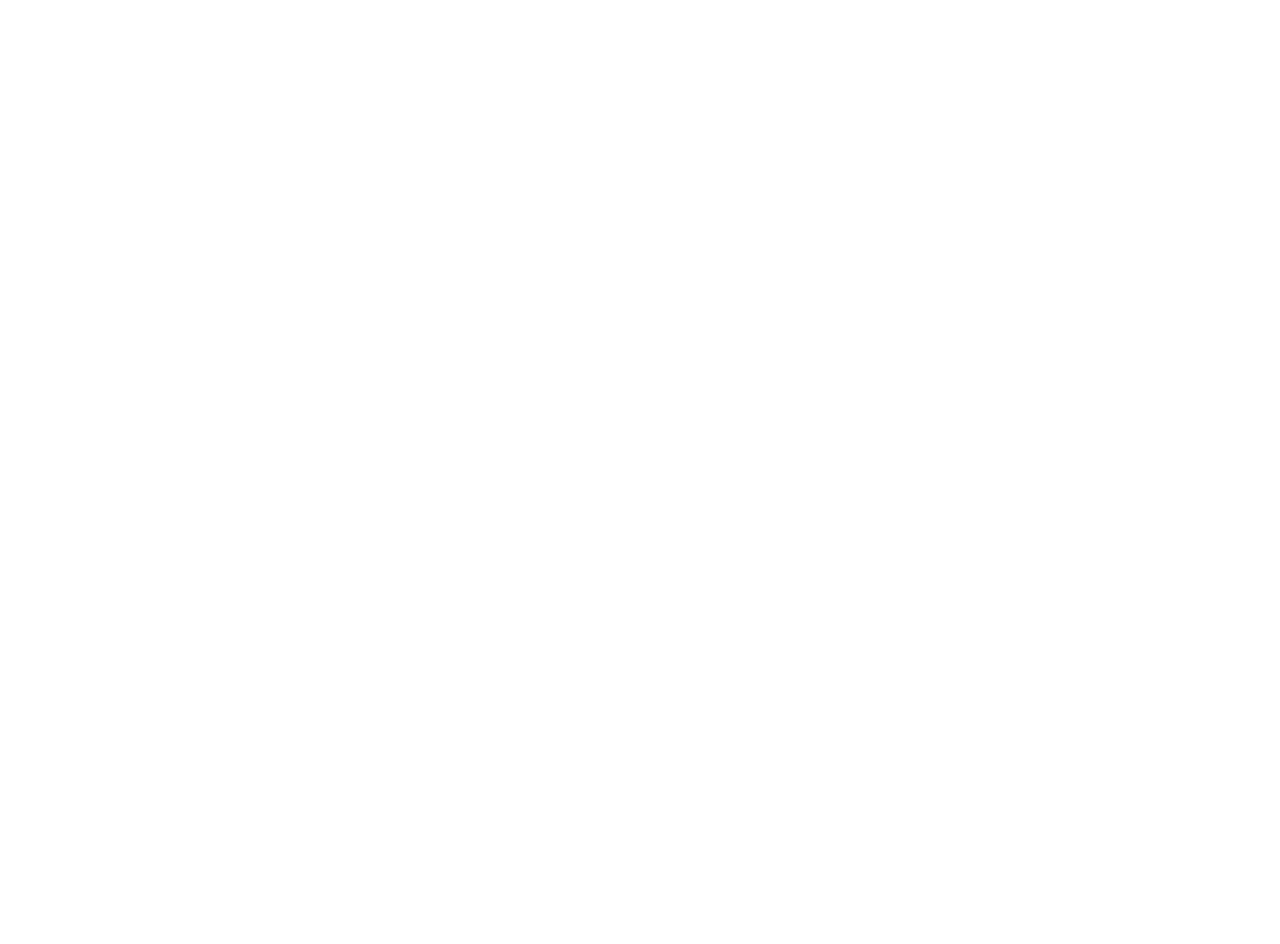
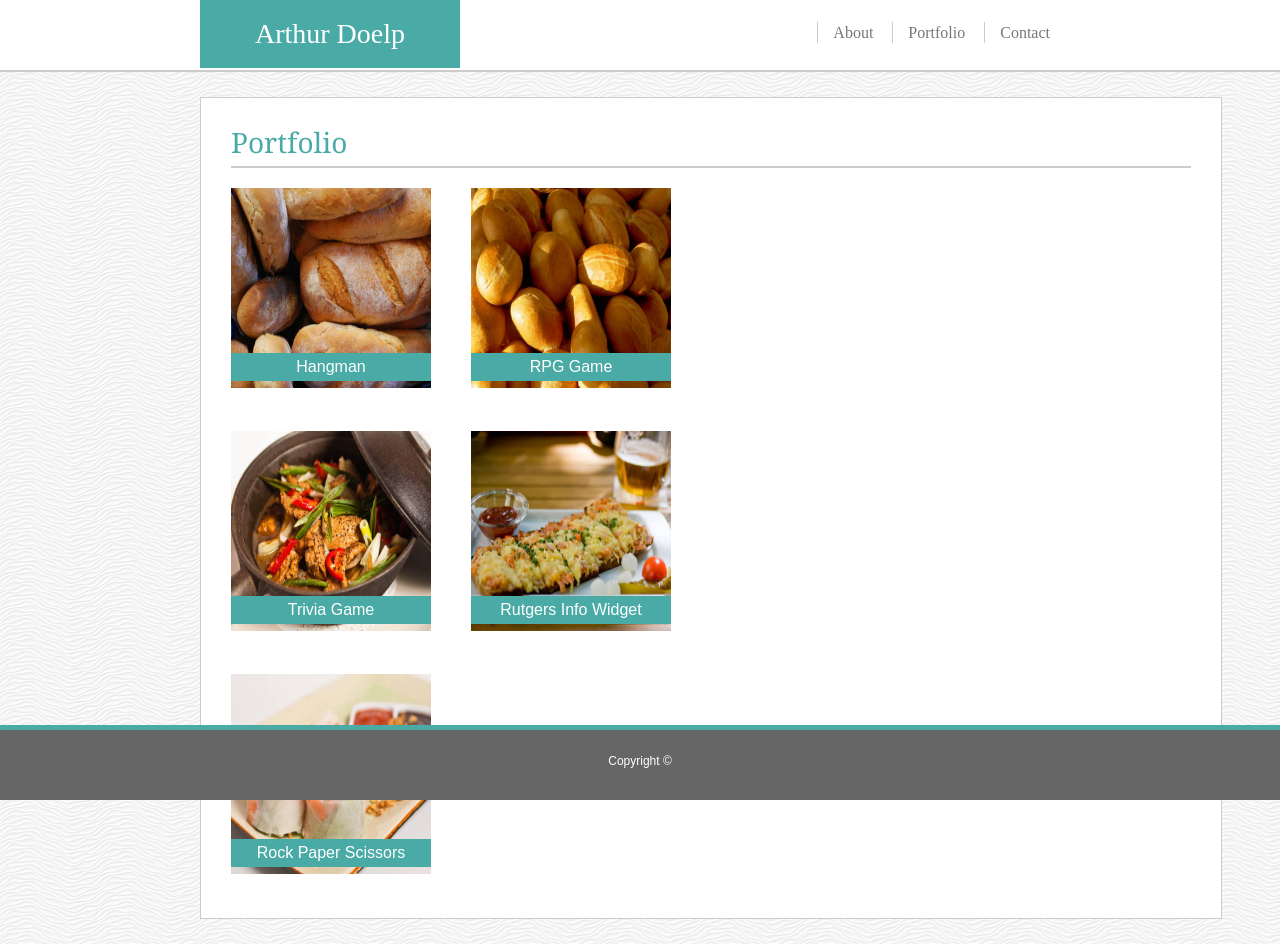
Before and after one commit to arthurdoelp/Basic-Portfolio, a plain HTML site: page portfolio.html in a window 1280 px wide. Before the commit the page ends 800 px from the top, so only its background shows below. Drawn offline with Linux system fonts and the light colour scheme.

Commit message:
latest commit

```diff
--- /dev/null
+++ b/assets/css/reset.css
@@ -0,0 +1,48 @@
+/* http://meyerweb.com/eric/tools/css/reset/
+   v2.0 | 20110126
+   License: none (public domain)
+*/
+
+html, body, div, span, applet, object, iframe,
+h1, h2, h3, h4, h5, h6, p, blockquote, pre,
+a, abbr, acronym, address, big, cite, code,
+del, dfn, em, img, ins, kbd, q, s, samp,
+small, strike, strong, sub, sup, tt, var,
+b, u, i, center,
+dl, dt, dd, ol, ul, li,
+fieldset, form, label, legend,
+table, caption, tbody, tfoot, thead, tr, th, td,
+article, aside, canvas, details, embed,
+figure, figcaption, footer, header, hgroup,
+menu, nav, output, ruby, section, summary,
+time, mark, audio, video {
+	margin: 0;
+	padding: 0;
+	border: 0;
+	font-size: 100%;
+	font: inherit;
+	vertical-align: baseline;
+}
+/* HTML5 display-role reset for older browsers */
+article, aside, details, figcaption, figure,
+footer, header, hgroup, menu, nav, section {
+	display: block;
+}
+body {
+	line-height: 1;
+}
+ol, ul {
+	list-style: none;
+}
+blockquote, q {
+	quotes: none;
+}
+blockquote:before, blockquote:after,
+q:before, q:after {
+	content: '';
+	content: none;
+}
+table {
+	border-collapse: collapse;
+	border-spacing: 0;
+}
--- a/assets/css/style.css
+++ b/assets/css/style.css
@@ -0,0 +1,136 @@
+header {
+    height: 70px;
+    background-color: #ffffff;
+    border-bottom: solid 2px #cccccc;
+}
+
+h1,h2,h3,h4 {
+    font-family: 'Georgia', Times, Times New Roman, serif;
+}
+
+p {
+    font-family: 'Arial', 'Helvetica Neue', Helvetica, sans-serif;
+}
+
+.name {
+    background-color: #4AAAA5;
+    padding: 20px 30px 20px 30px;
+    width: 200px;
+    color: white;
+    text-align: center;
+    font-size: 28px;
+    position: relative;
+    float: left;
+    margin-left: 200px;
+}
+
+.menu {
+    float: right;
+    padding: 15px;
+    margin-right: 200px;
+    padding-top: 25px;
+}
+
+.menu a {
+    padding: 2px 15px 2px 15px;
+    border-left: solid 1px #cccccc;
+}
+
+body {
+    background-image: url(../images/white-waves.png);
+}
+
+.main {
+    border: solid 1px#cccccc;
+    width: 960px;
+    margin-left: 200px;
+    margin-right: 200px;
+    margin-top: 25px;
+    margin-bottom: 25px;
+    background-color: white;
+    padding: 30px;
+}
+
+.main h2 {
+    color: #4AAAA5;
+    border-bottom: solid 2px #cccccc;
+    padding-bottom: 10px;
+    margin-bottom: 20px;
+    font-size: 28px;
+}
+
+#portPic {
+    float: left;
+    padding: 0 20px 20px 0;
+}
+
+.main p {
+    line-height: 1.75em;
+}
+
+:any-link {
+    text-decoration: none;
+    color: #777777;
+}
+
+.footer {
+    height: 70px;
+    background-color: #666666;
+    border-top: solid 5px #4AAAA5;
+    text-align: center;
+    font-size: 12px;
+    position: fixed;
+    left: 0;
+    bottom: 0;
+    width: 100%;
+}
+
+.footer p {
+    color: white;
+    padding-top: 25px;
+}
+
+input[type=text], select, textarea {
+    width: 100%;
+    padding: 12px;
+    border: 1px solid #ccc;
+    border-radius: 4px;
+    box-sizing: border-box;
+    margin-top: 6px;
+    margin-bottom: 16px;
+    resize: vertical;
+  }
+
+  input[type=submit] {
+    background-color: #4AAAA5;
+    color: white;
+    padding: 12px 20px;
+    border: none;
+    border-radius: 4px;
+    cursor: pointer;
+  }
+
+  input[type=submit]:hover {
+    background-color: rgb(91, 212, 206);
+  }
+
+  .gallery {
+    width: 480px;
+    height: 700px;
+  }
+
+  .picture {
+    position: relative;
+    height: auto;
+    margin: 0 40px 40px 0;
+    float: left;
+  }
+
+  .desc {
+    width: 200px;
+    text-align: center;
+    background-color: #4AAAA5;
+    color: white;
+    position: absolute;
+    bottom: 10px;
+  }
--- a/contact.html
+++ b/contact.html
@@ -0,0 +1,43 @@
+<!DOCTYPE html>
+<html>
+    <head>
+        <title>Contact</title>
+        <link rel="stylesheet" type="text/css" href="./assets/css/reset.css">
+        <link rel="stylesheet" type="text/css" href="./assets/css/style.css">
+    </head>
+
+    <header>
+        <div class="name"><strong>Arthur Doelp</strong></div>
+        <div class="menu">
+            <nav>
+                <a class="about" href="./index.html">About</a>
+                <a class="portfolio" href="./portfolio.html">Portfolio</a>
+                <a class="contact" href="#">Contact</a>
+            </nav>
+        </div>
+    </header>
+
+    <body>
+        <div class="main">
+            <h2>Contact</h2>
+                <form>
+                    <label for="name">Name</label>
+                    <input type="text" id="fullName" placeholder="Your name..">
+
+                    <label for="email">Email</label>
+                    <input type="text" id="email" placeholder="Your email address..">
+
+                    <label for="subject">Subject</label>
+                    <textarea id="subject" name="subject" placeholder="Write something.." style="height:200px"></textarea>
+
+                    <input type="submit" value="Submit">
+                </form>
+        </div>
+    </body>
+
+    <footer>
+        <div class="footer">
+            <p>Copyright &copy;</p>
+        </div>
+    </footer>
+</html>
--- a/portfolio.html
+++ b/portfolio.html
@@ -0,0 +1,67 @@
+<!DOCTYPE html>
+<html>
+    <head>
+        <title>Portfolio</title>
+        <link rel="stylesheet" type="text/css" href="./assets/css/reset.css">
+        <link rel="stylesheet" type="text/css" href="./assets/css/style.css">
+    </head>
+
+    <header>
+        <div class="name"><strong>Arthur Doelp</strong></div>
+        <div class="menu">
+            <nav>
+                <a class="about" href="./index.html">About</a>
+                <a class="portfolio" href="#">Portfolio</a>
+                <a class="contact" href="./contact.html">Contact</a>
+            </nav>
+        </div>
+    </header>
+
+    <body>
+        <div class="main">
+            <h2>Portfolio</h2>
+                <div class="gallery">
+                    <div class="picture">
+                        <img height="200" width="200" src="./assets/images/Bread1.jpeg">
+                        <div class="desc">
+                            <p>Hangman</p>
+                        </div>
+                    </div>
+
+                    <div class="picture">
+                        <img height="200" width="200" src="./assets/images/Bread2.jpeg">
+                        <div class="desc">
+                            <p>RPG Game</p>
+                        </div>
+                    </div>
+
+                    <div class="picture">
+                        <img height="200" width="200" src="./assets/images/food-5.jpeg">
+                        <div class="desc">
+                            <p>Trivia Game</p>
+                        </div>
+                    </div>
+
+                    <div class="picture">
+                        <img height="200" width="200" src="./assets/images/Pizza.jpeg">
+                        <div class="desc">
+                            <p>Rutgers Info Widget</p>
+                        </div>
+                    </div>
+
+                    <div class="picture">
+                        <img height="200" width="200" src="./assets/images/Sushi.jpeg">
+                        <div class="desc">
+                            <p>Rock Paper Scissors</p>
+                        </div>
+                    </div>
+                </div>
+        </div>
+    </body>
+
+    <footer>
+        <div class="footer">
+            <p>Copyright &copy;</p>
+        </div>
+    </footer>
+</html>
```
Also changed, not shown: index.html (+16 -15 lines), 1 other file.
